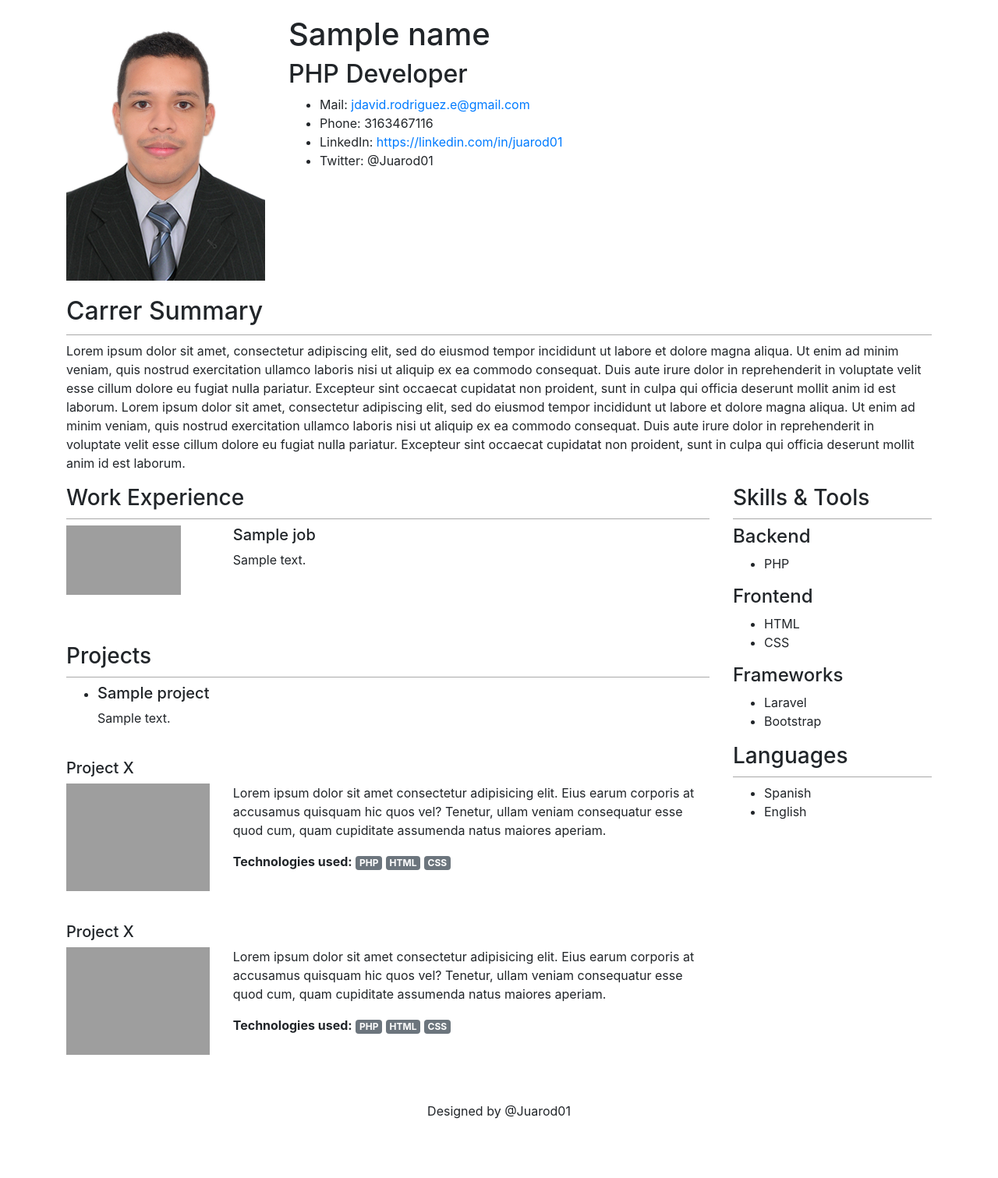
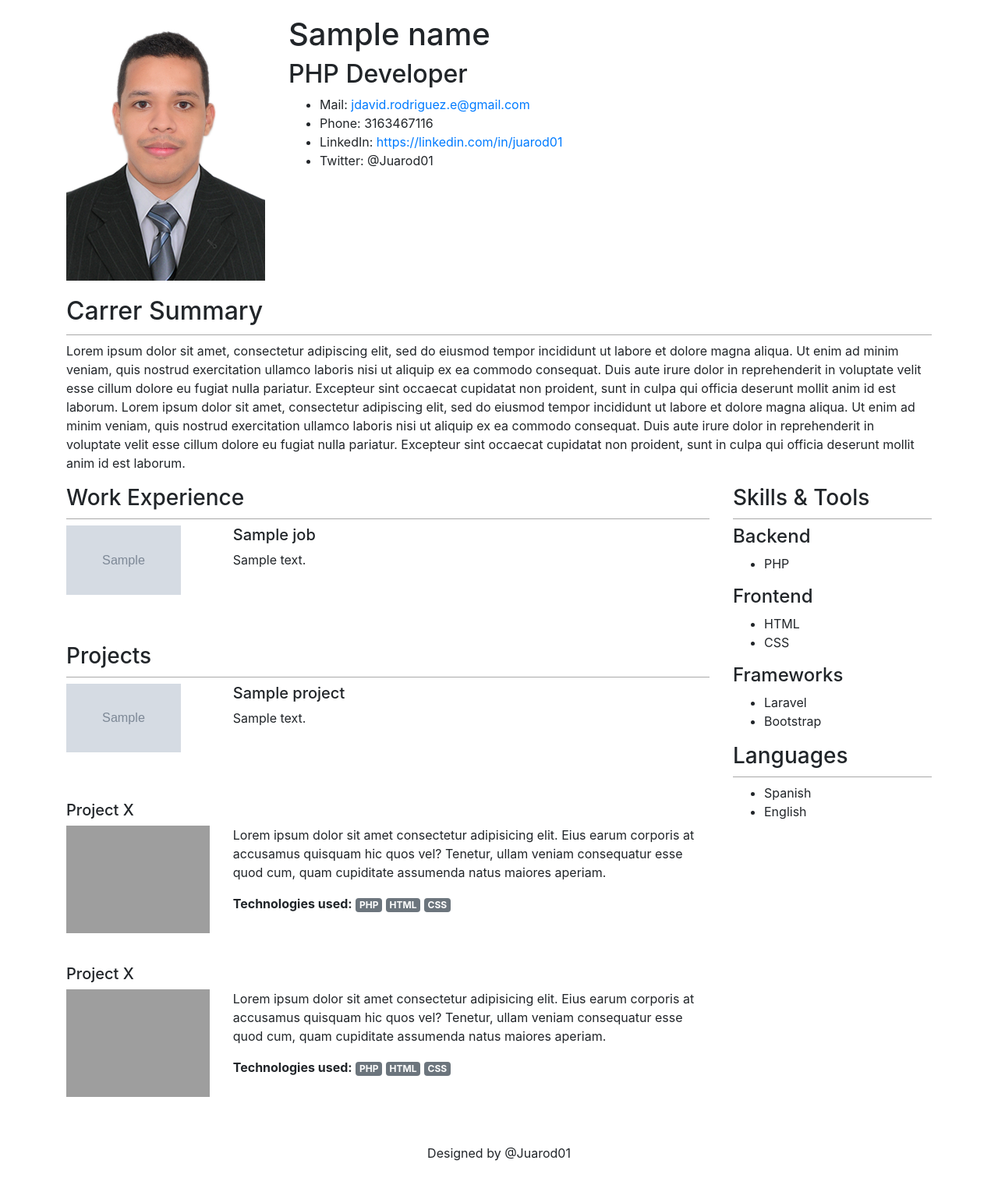
Before and after one commit to Juarod01/CursoPHP_Avanzado, a PHP site: template Views/index.twig in a window 1280 px wide. Shown: the whole page at 78% size. Before the commit the page ends 1435 px from the top, so only its background shows below. Run offline with PHP 8.4, Linux system fonts and the light colour scheme; the template is opened without the code that fills it: most values are stand-ins (such as "Sample title", 1, 10 or a date in 2020); grey boxes marked "Sample" are stand-in pictures; some libraries are stand-ins or nearby versions; grey boxes are pictures that could not be loaded.

Commit message:
Traits a jobs y projects, en projects se añade opción para incluir logo

```diff
--- a/Views/addProject.twig
+++ b/Views/addProject.twig
@@ -8,13 +8,14 @@
   </div>
 
   {# <form action="/PlatziPHP/CursoPHP/add/project" method="POST"> #}
-  <form action="/add/project" method="POST">
+  <form action="/add/project" method="POST" enctype="multipart/form-data">
     <label for="">Title:</label>
     <input type="text" name="title">
     <br>
     <label for="">Description:</label>
     <input type="text" name="description">
     <br>
+    <input type="file" name="logo"><br>
     <button type="submit">Save</button>
   </form>
 {% endblock %}
--- a/Views/index.twig
+++ b/Views/index.twig
@@ -32,7 +32,7 @@
             {% for job in jobs %}
               <div class="row work-position">
                 <div class="col-3">
-                  <img src="{{ job.logoName }}" width="80%" height="80%">
+                  <img src="{{ job.getImage(job.title) }}" width="80%" height="80%">
                 </div>
                 <div class="col">
                   <h5>{{ job.title }}</h5>
@@ -44,14 +44,17 @@
         </div>
         <div>
             <h3 class="border-bottom-gray">Projects</h3>
-            <ul>
-              {% for project in projects %}
-                <li class="work-position">
+            {% for project in projects %}
+              <div class="row work-position">
+                <div class="col-3">
+                  <img src="{{ project.getImage(project.title) }}" width="80%" height="80%">
+                </div>
+                <div class="col">
                   <h5>{{ project.title }}</h5>
                   <p>{{ project.description }}</p>
-                </li>
-              {% endfor %}
-            </ul>
+                </div>
+              </div>
+            {% endfor %}
             <div class="project">
                 <h5>Project X</h5>
                 <div class="row">
--- a/app/Models/Job.php
+++ b/app/Models/Job.php
@@ -1,8 +1,11 @@
 <?php
 namespace App\Models;
 
+use App\Traits\HasDefaultImage;
 use Illuminate\Database\Eloquent\Model; //Para traer la información de la base de datos.
 
 class Job extends Model{ //Extendemos la clase de a libreria.
+  use HasDefaultImage;
+
   protected $table = 'jobs'; //Llamamos la tabla de la BBDD
 }
--- a/app/Models/Project.php
+++ b/app/Models/Project.php
@@ -1,8 +1,11 @@
 <?php
 
 namespace App\Models;
+
+use App\Traits\HasDefaultImage;
 use Illuminate\Database\Eloquent\Model; //Para traer la información de la base de datos.
 
 class Project extends Model{
+  use HasDefaultImage;
   protected $table = 'projects'; //Llamamos la tabla de la BBDD
 }
```
Also changed, not shown: app/Controllers/ProjectsController.php (+12 -0 lines).
